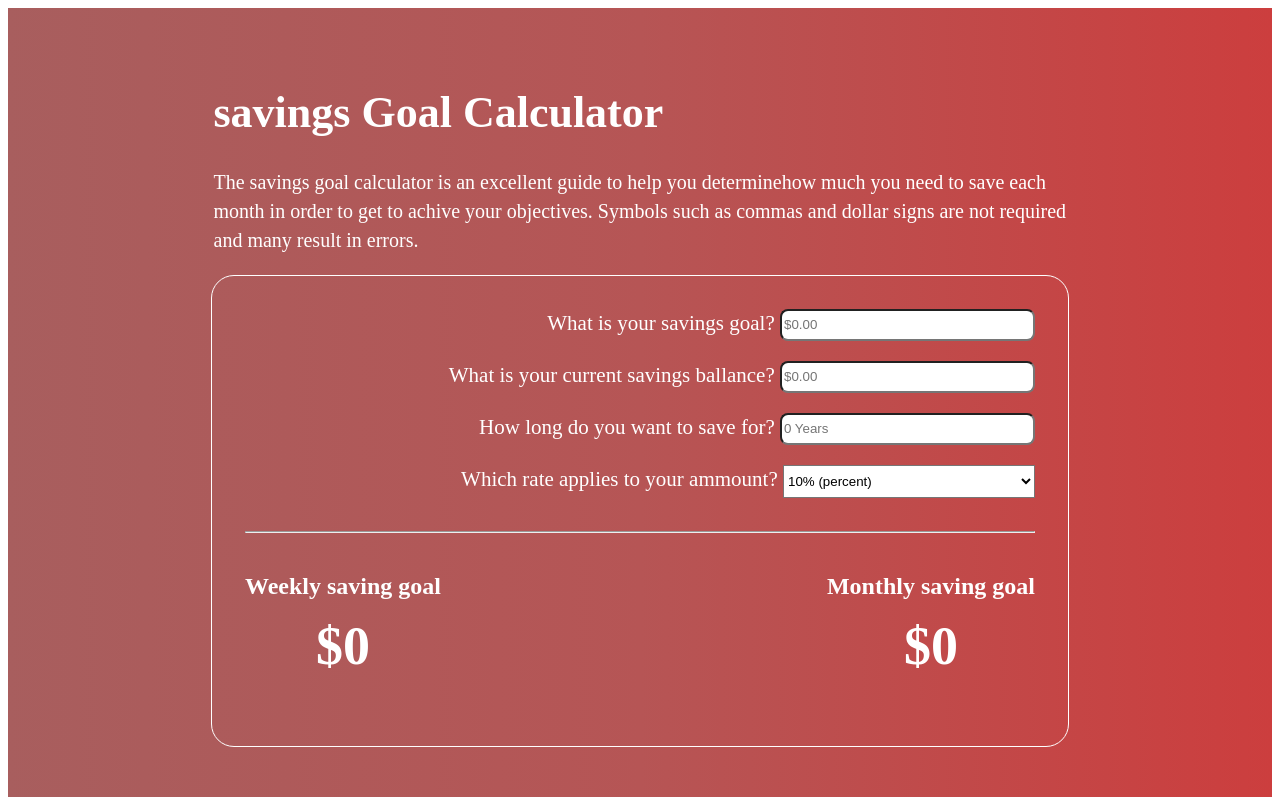
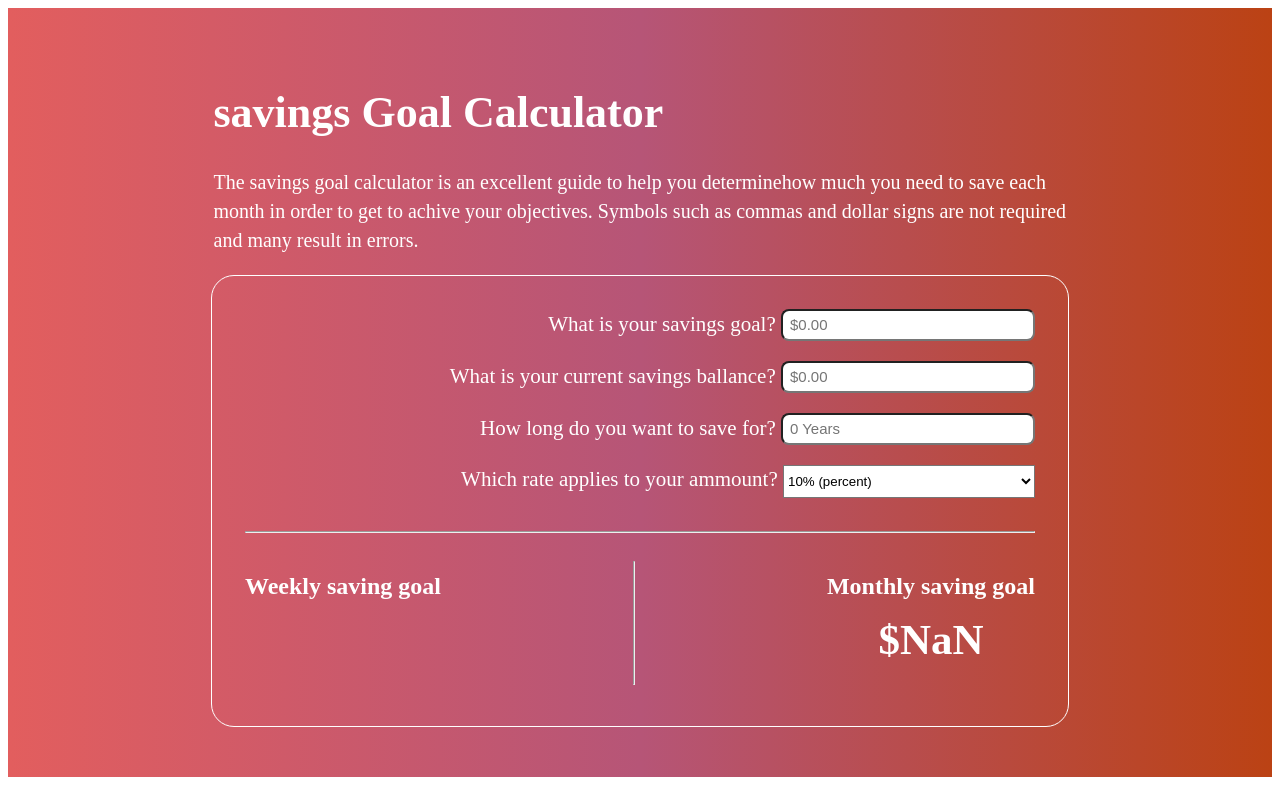
Before and after one commit to hasanuzzamanbe/Savings-Calculator, a plain HTML site: page calculator.html in a window 1280 px wide. Drawn offline with nearby package versions, Linux system fonts and the light colour scheme.

Commit message:
2nd commit

```diff
--- a/calculator.html
+++ b/calculator.html
@@ -11,23 +11,24 @@
         <div id="intro">
             <h1>savings Goal Calculator</h1>
             <p>The savings goal calculator is an excellent guide to help you determinehow much you need to save
-               each month in order to get to achive your objectives.
-               Symbols such as commas and dollar signs are not
+                each month in order to get to achive your objectives.
+                Symbols such as commas and dollar signs are not
                 required and many result in errors.</p>
         </div>
         <div id="calculationArea">
             <div class="form-group">
                 <label for="savingsGoal">What is your savings goal?</label>
-                <input type="text" v-model="savingsGoalVal" class="form-control" id="savingsGoal" placeholder="$0.00">
+                <input type="number" min="0" v-model="savingsGoalVal" class="form-control" id="savingsGoal"
+                       placeholder="$0.00">
             </div>
             <div class="form-group">
                 <label for="savingsBalance">What is your current savings ballance?</label>
-                <input type="text" v-model="savingsBalanceVal" class="form-control" id="savingsBalance"
+                <input type="number" min="0" v-model="savingsBalanceVal" class="form-control" id="savingsBalance"
                        placeholder="$0.00">
             </div>
             <div class="form-group">
                 <label for="savingsYears">How long do you want to save for?</label>
-                <input type="text" v-model="savingsYearsVal" class="form-control" id="savingsYears"
+                <input type="number" min="0" v-model="savingsYearsVal" class="form-control" id="savingsYears"
                        placeholder="0 Years">
             </div>
             <div class="form-group">
@@ -45,12 +46,13 @@
                 <div id="resultWeekly">
                     <h2>Weekly saving goal</h2>
                     <br>
-                    <h1>${{WeeklySavingResult}}</h1>
+                    <!--<h1>${{cal_sav_goal_week}}</h1>-->
                 </div>
+                <hr>
                 <div id="resultMonthly">
                     <h2>Monthly saving goal</h2>
                     <br>
-                    <h1>${{monthlySavingResult}}</h1>
+                    <h1>${{cal_sav_goal_month}}</h1>
                 </div>
             </div>
 
@@ -65,18 +67,36 @@
             savingsBalanceVal: '',
             savingsYearsVal: '',
             savingsRateVal: '',
-            monthlySavingResult: '0',
-            WeeklySavingResult: '0'
+            monthlySavingTotal: 0
         },
         methods: {},
-        computed: {}
+
+        computed: {
+            cal_sav_goal_month: function () {
+                // return parseFloat(Math.round(this.monthlySavingTotal * 100) / 100).toFixed(2);
+                var goal = this.savingsGoalVal;
+                var years = this.savingsYearsVal;
+                var cur_balance = this.savingsBalanceVal;
+                var interest = 10; // interest use 10% by hardcoded
+                var tax = 5; // tax rate use 5% by hardcoded
+                var cur_savings = 0
+
+                var interest_rate = (interest / 100) * ((100 - tax) / 100);
+                cur_savings = cur_balance * Math.pow((1 + (interest_rate / 12)), years * 12);
+                this.monthlySavingTotal = (goal - cur_balance) / ((Math.pow(1 + (interest_rate / 12), years * 12) - 1) / (interest_rate / 12));
+                return parseFloat(Math.round(this.monthlySavingTotal * 100) / 100).toFixed(2);
+            },
+            cal_sav_goal_week: function () {
+                return parseFloat(Math.round((this.monthlySavingTotal / 7) * 100) / 100).toFixed(2);
+            }
+        }
     })
 </script>
 </body>
 <style>
     #app {
         padding: 50px;
-        background-image: linear-gradient(to right, rgba(155, 70, 70, 0.87), rgb(182, 85, 85), #cc3e3e);
+        background-image: linear-gradient(to right, rgba(222, 70, 70, 0.87), rgb(182, 85, 119), #bb4214);
         color: white;
     }
 
@@ -95,9 +115,11 @@
         max-width: 853px;
         margin: 0 auto;
     }
+
     #intro h1 {
         font-size: 44px;
     }
+
     #intro p {
         font-size: 20px;
         font-weight: normal;
@@ -112,18 +134,20 @@
 
     #calculationArea input {
         border-radius: 8px;
-        min-width: 247px;
+        min-width: 241px;
         min-height: 26px;
+        padding-left: 7px;
+        font-size: 15px;
     }
 
     div#calculationResults {
         display: flex;
-        justify-content: space-between;
+        justify-content: space-around;
     }
 
     #calculationResults h1 {
         text-align: center;
-        font-size: 54px;
+        font-size: 43px;
         margin-top: -23px;
     }
 
```
